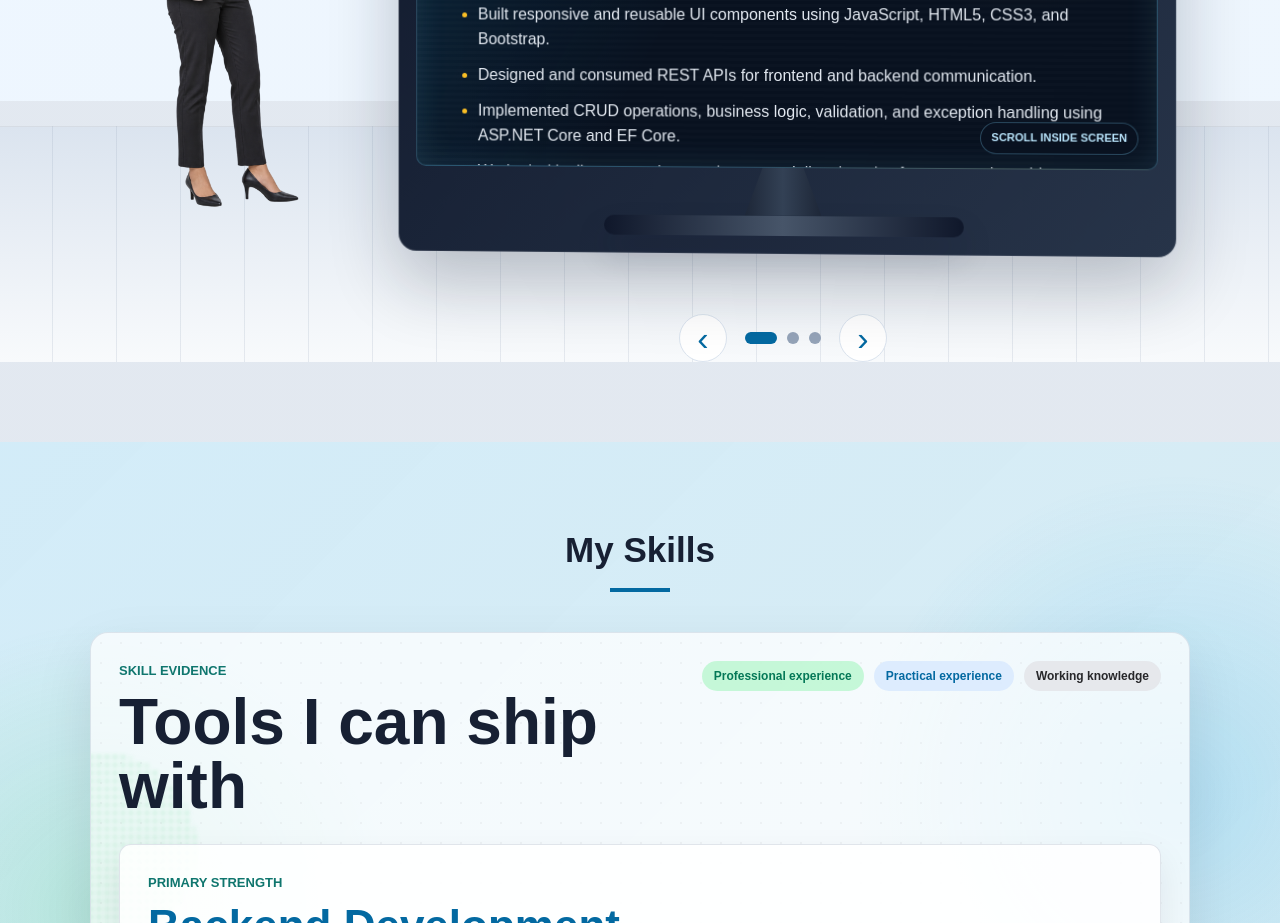
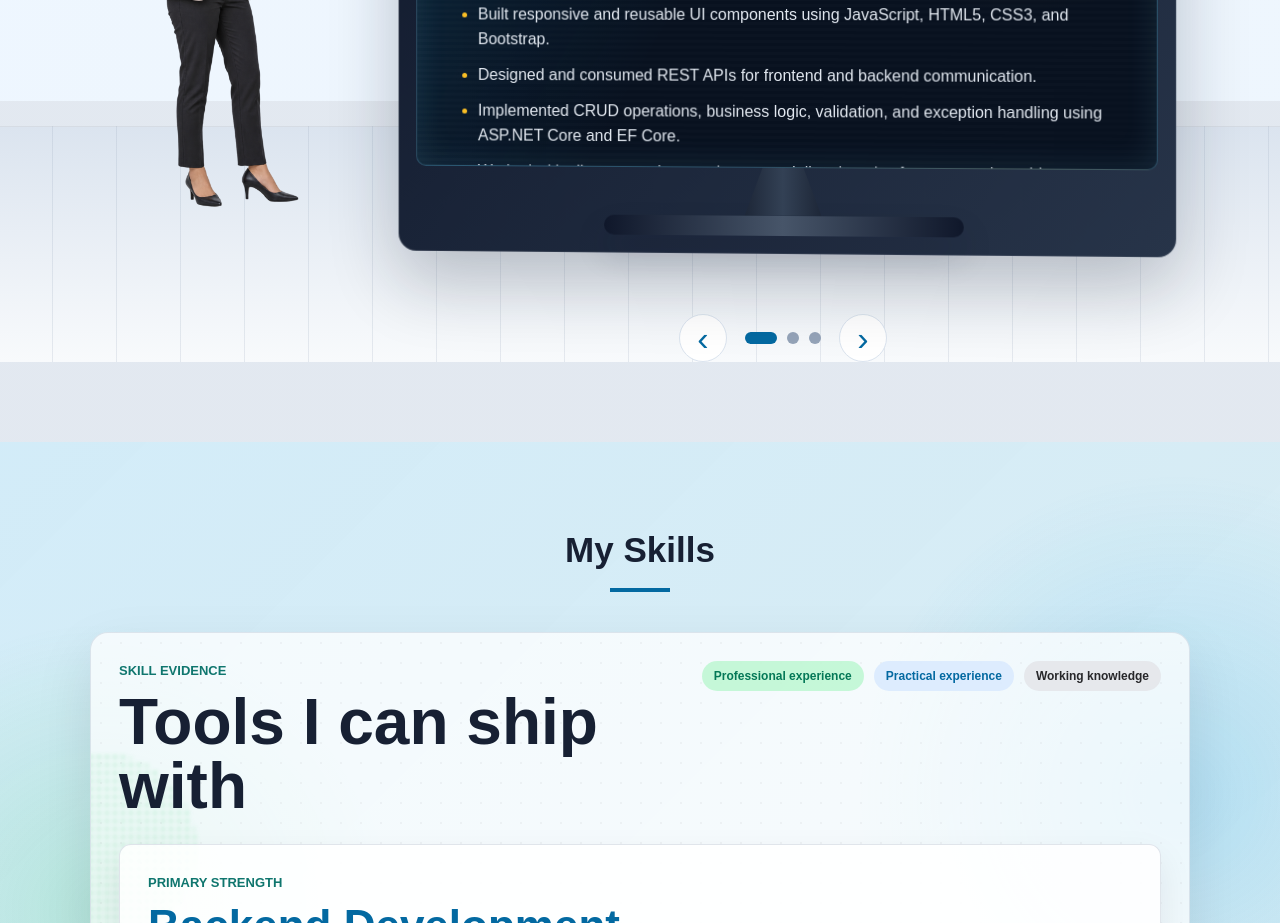
Before and after one commit to RamananTj/Portfolio, a plain HTML site: page Portflio/index.html in a window 1280 px wide. Shown: the part 2620-3543 px from the top of the page. Drawn offline with Linux system fonts and the light colour scheme.

Commit message:
removed scroll text inside career channel

```diff
--- a/Portflio/index.html
+++ b/Portflio/index.html
@@ -203,7 +203,7 @@
               tabindex="0"
               aria-label="Swipe or use arrow keys to view experience"
             >
-              <span class="screen-scroll-hint">Scroll inside screen</span>
+              <!-- <span class="screen-scroll-hint">Scroll inside screen</span> -->
 
               <article
                 class="experience-slide active"
```
